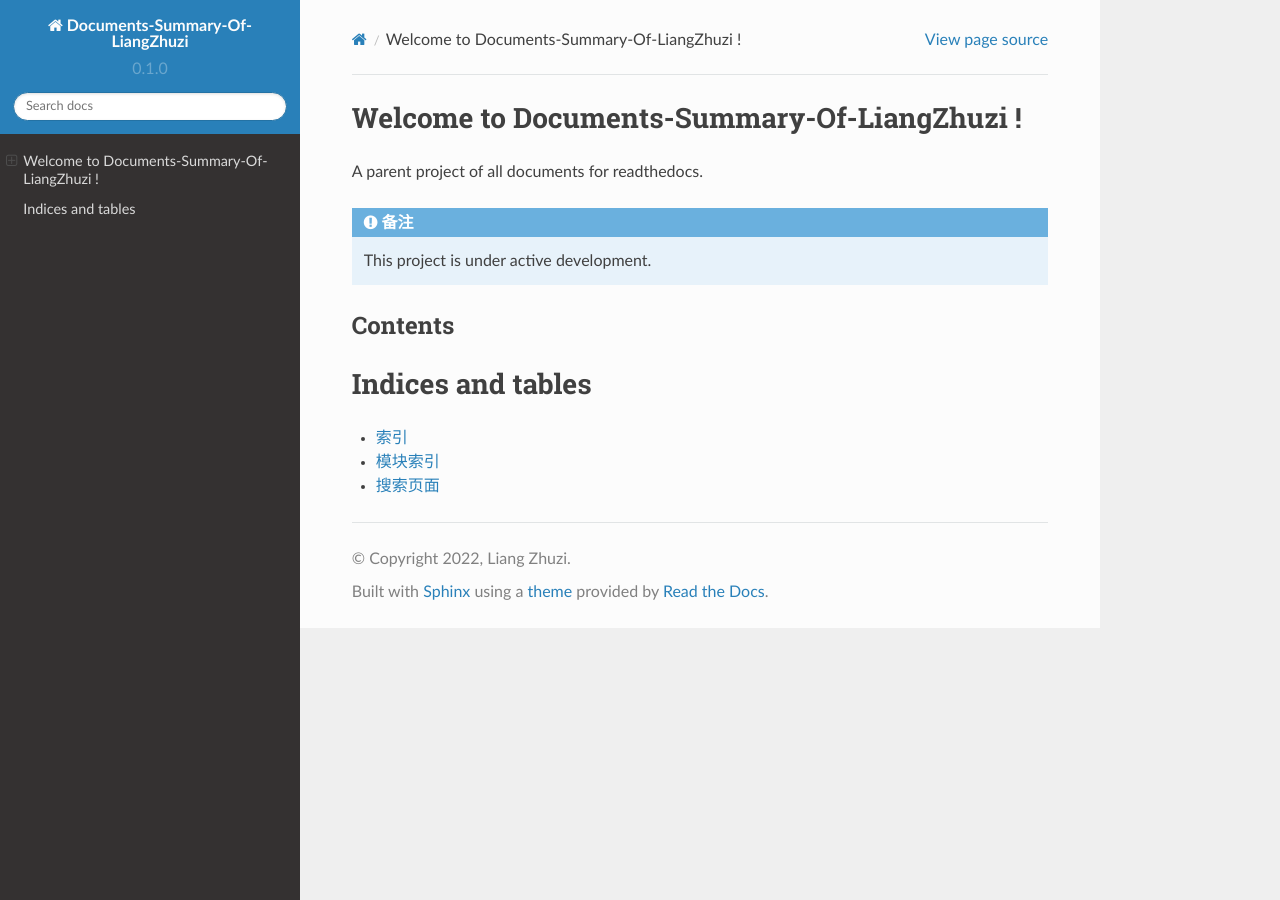
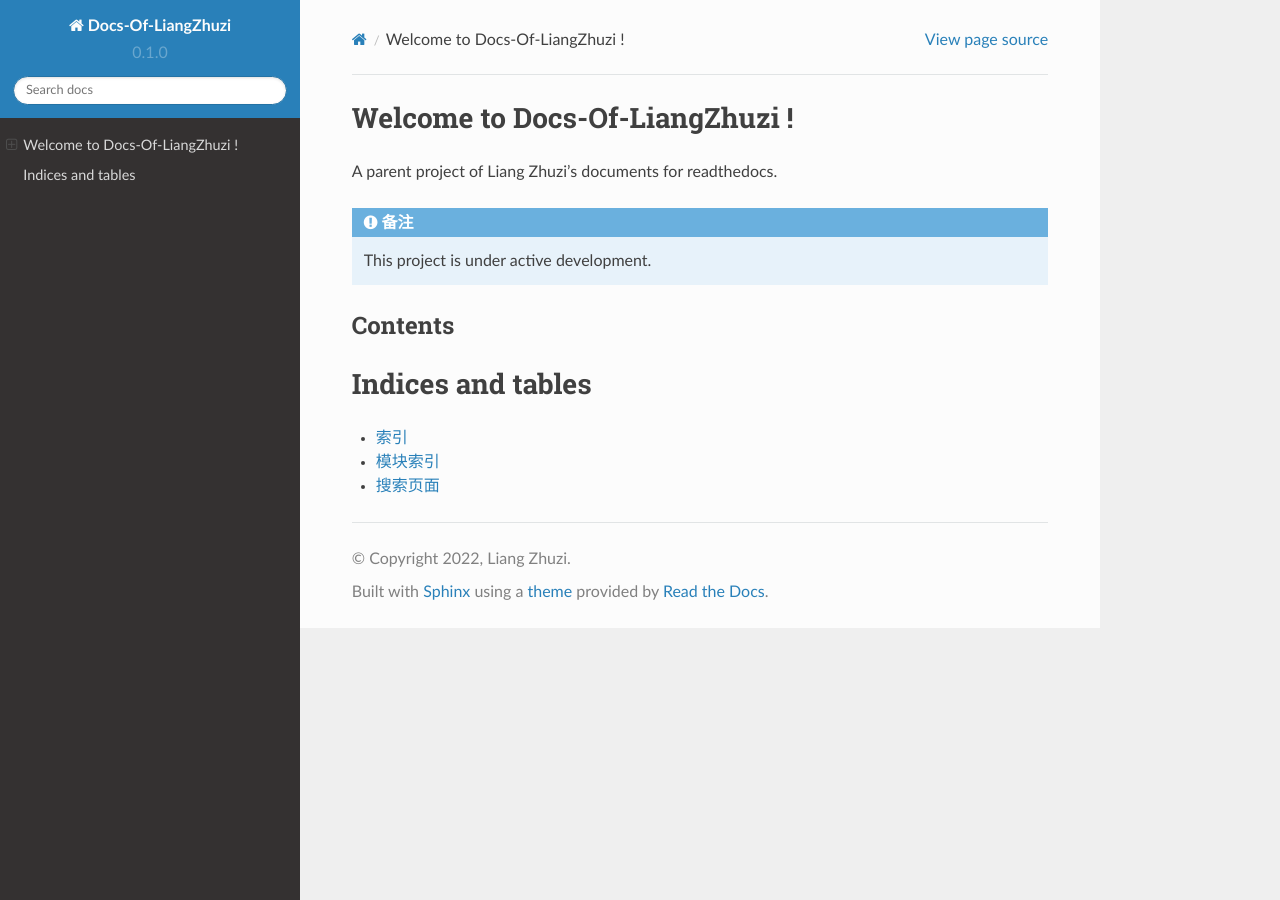
Before and after one commit to liang-zhu-zi/docs-liangzhuzi, a Sphinx documentation site: the page built from docs/source/index.rst, in a window 1280 px wide. Built offline with Sphinx 7.4.7 and the Read the Docs theme 2.0.0, drawn with Linux system fonts in a browser that asks for light colours.

Commit message:
rename project

```diff
--- a/README.md
+++ b/README.md
@@ -1,2 +1,3 @@
-# Documents Summary of Liang Zhuzi
-A parent project of all documents for readthedocs.
+# Docs of Liang Zhuzi
+
+A parent project of Liang Zhuzi's documents for readthedocs.
--- a/docs/source/conf.py
+++ b/docs/source/conf.py
@@ -6,7 +6,7 @@
 # -- Project information -----------------------------------------------------
 # https://www.sphinx-doc.org/en/master/usage/configuration.html#project-information
 
-project = 'Documents-Summary-Of-LiangZhuzi'
+project = 'Docs-Of-LiangZhuzi'
 copyright = '2022, Liang Zhuzi'
 author = 'Liang Zhuzi'
 
--- a/docs/source/index.rst
+++ b/docs/source/index.rst
@@ -1,12 +1,12 @@
-.. Documents-Summary-Of-LiangZhuzi documentation master file, created by
+.. Docs--Of-LiangZhuzi documentation master file, created by
    sphinx-quickstart on Sun Oct 23 21:46:24 2022.
    You can adapt this file completely to your liking, but it should at least
    contain the root `toctree` directive.
 
-Welcome to Documents-Summary-Of-LiangZhuzi !
+Welcome to Docs-Of-LiangZhuzi !
 =========================================================
 
-A parent project of all documents for readthedocs.
+A parent project of Liang Zhuzi's documents for readthedocs.
 
 
 .. note::
```
